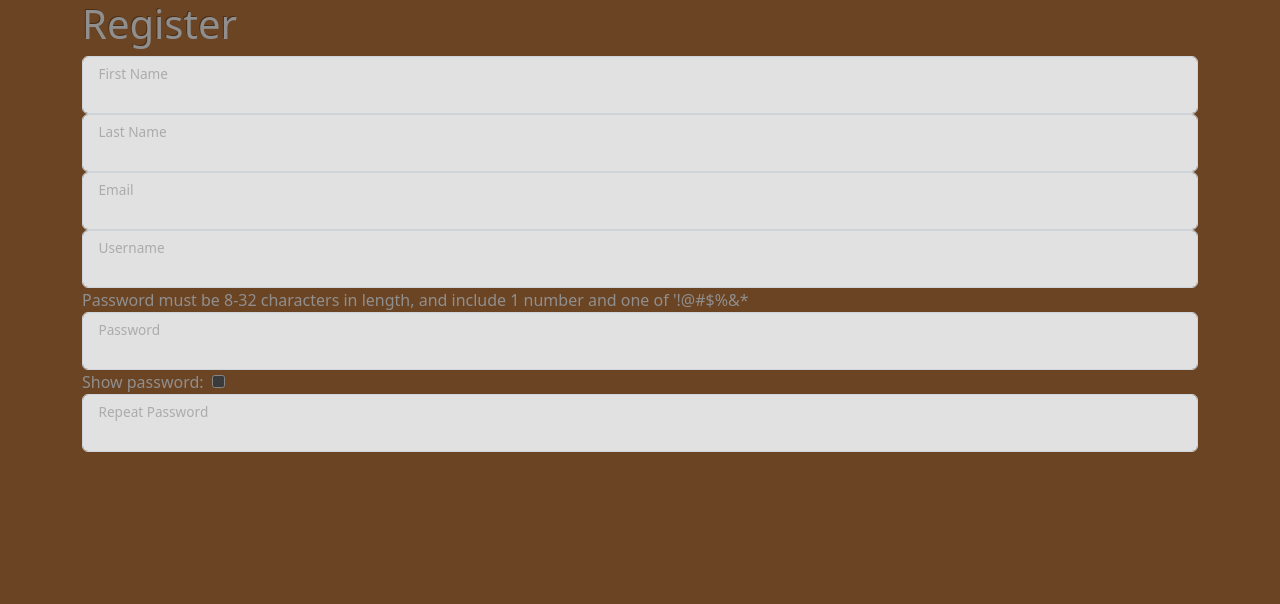
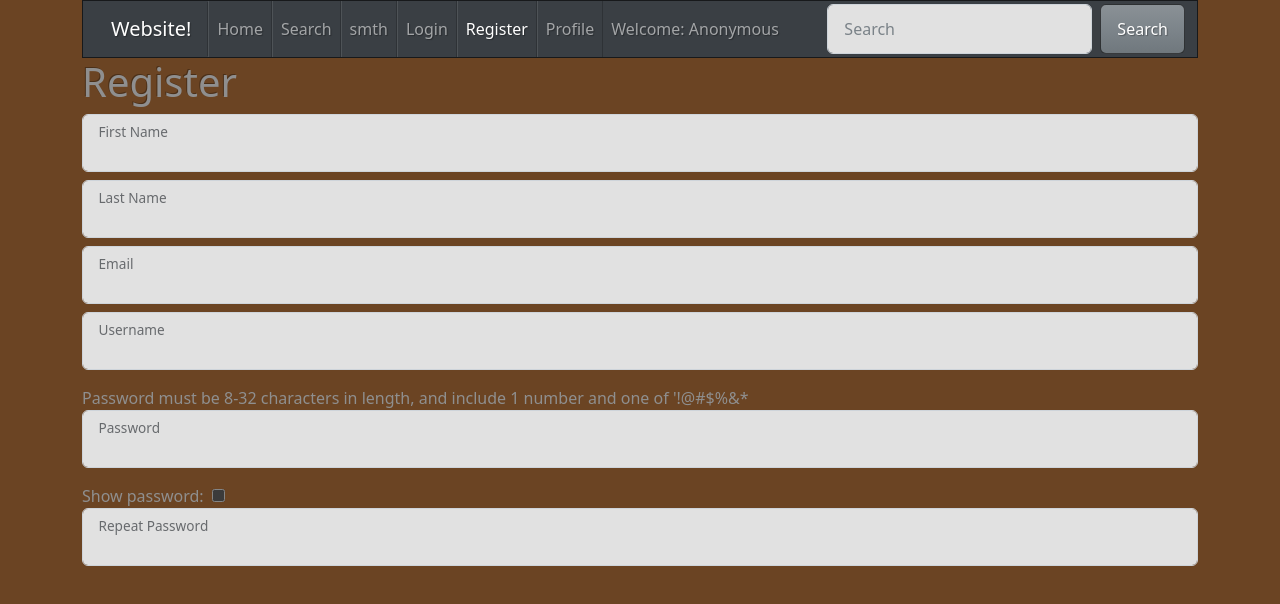
Before and after one commit to abstewart/spring23-webdev-final-project, a React (Create React App) app in the folder website/: page /register in a window 1280 px wide. Shown: the top 604 px of the page. Built offline with nearby package versions, Linux system fonts and the light colour scheme.

Commit message:
update nav-bar active ability & registration page

```diff
--- a/website/src/components/nav-bar/index.js
+++ b/website/src/components/nav-bar/index.js
@@ -3,7 +3,7 @@
 import {Link} from "react-router-dom";
 
 
-const NavBar = () => {
+const NavBar = ({active = null}) => {
   return(
       <div>
         <nav className="navbar navbar-expand-lg navbar-dark bg-primary">
@@ -12,22 +12,22 @@ const NavBar = () => {
             <div className="collapse navbar-collapse" id="navbarColor01">
               <ul className="navbar-nav me-auto">
                 <li className="nav-item">
-                  <Link className="nav-link" to="/home">Home</Link>
+                  <Link className={`nav-link ${active === 'home'?'active':''}`} to="/home">Home</Link>
                 </li>
                 <li className="nav-item">
-                  <Link className="nav-link" to="/search">Search</Link>
+                  <Link className={`nav-link ${active === 'search'?'active':''}`} to="/search">Search</Link>
                 </li>
                 <li className="nav-item">
-                  <Link className="nav-link" to="#">smth</Link>
+                  <Link className={`nav-link ${active === 'smth'?'active':''}`} to="#">smth</Link>
                 </li>
                 <li className="nav-item">
-                  <Link className="nav-link" to="/login">Login</Link>
+                  <Link className={`nav-link ${active === 'login'?'active':''}`} to="/login">Login</Link>
                 </li>
                 <li className="nav-item">
-                  <Link className="nav-link" to="/register">Register</Link>
+                  <Link className={`nav-link ${active === 'register'?'active':''}`} to="/register">Register</Link>
                 </li>
                 <li className="nav-item">
-                  <Link className="nav-link disabled" to="/profile">Profile</Link>
+                  <Link className={`nav-link ${active === 'profile'?'active':''}`} to="/profile">Profile</Link>
                 </li>
                 <li className="d-flex p-2">
                   <div className="navbar-text">
--- a/website/src/pages/register/index.js
+++ b/website/src/pages/register/index.js
@@ -1,38 +1,41 @@
+import NavBar from "../../components/nav-bar";
+
 const Register = () => {
   return(
       <>
+        <NavBar active="register"/>
         <h1>Register</h1>
-        <div className="form-floating">
+        <div className="form-floating mb-2">
           <input id="register_first_name" type="text" className="form-control"/>
-          <label htmlFor={`register_first_name`}>First Name</label>
+          <label className={`text-dark`} htmlFor={`register_first_name`}>First Name</label>
         </div>
-        <div className="form-floating">
+        <div className="form-floating mb-2">
           <input id="register_last_name" type="text" className="form-control"/>
-          <label htmlFor={`register_last_name`}>Last Name</label>
+          <label className={`text-dark`} htmlFor={`register_last_name`}>Last Name</label>
         </div>
-        <div className="form-floating">
+        <div className="form-floating mb-2">
           <input id="register_email" type="text" className="form-control"/>
-          <label htmlFor={`register_email`}>Email</label>
+          <label className={`text-dark`} htmlFor={`register_email`}>Email</label>
         </div>
         <div className="form-floating">
           <input id="register_username" type="text" className="form-control"/>
-          <label htmlFor={`register_username`}>Username</label>
+          <label className={`text-dark`} htmlFor={`register_username`}>Username</label>
         </div>
-        <div>
+        <div className="mt-3">
           <div>Password must be 8-32 characters in length, and include 1 number and one of '!@#$%&*</div>
           <div className="form-floating">
             <input id="register_password_1" type="password" className="form-control"/>
-            <label htmlFor={`register_password_1`}>Password</label>
+            <label className={`text-dark`} htmlFor={`register_password_1`}>Password</label>
           </div>
 
         </div>
-        <div>
+        <div className="mt-3">
           <label htmlFor={`register_show_password`}>Show password: &nbsp;</label>
           <input type={`checkbox`} id={`register_show_password`}/>
         </div>
         <div className="form-floating">
           <input id="register_password_2" type="password" className="form-control"/>
-          <label htmlFor={`register_password_2`}>Repeat Password</label>
+          <label className={`text-dark`} htmlFor={`register_password_2`}>Repeat Password</label>
         </div>
       </>
   );
```
